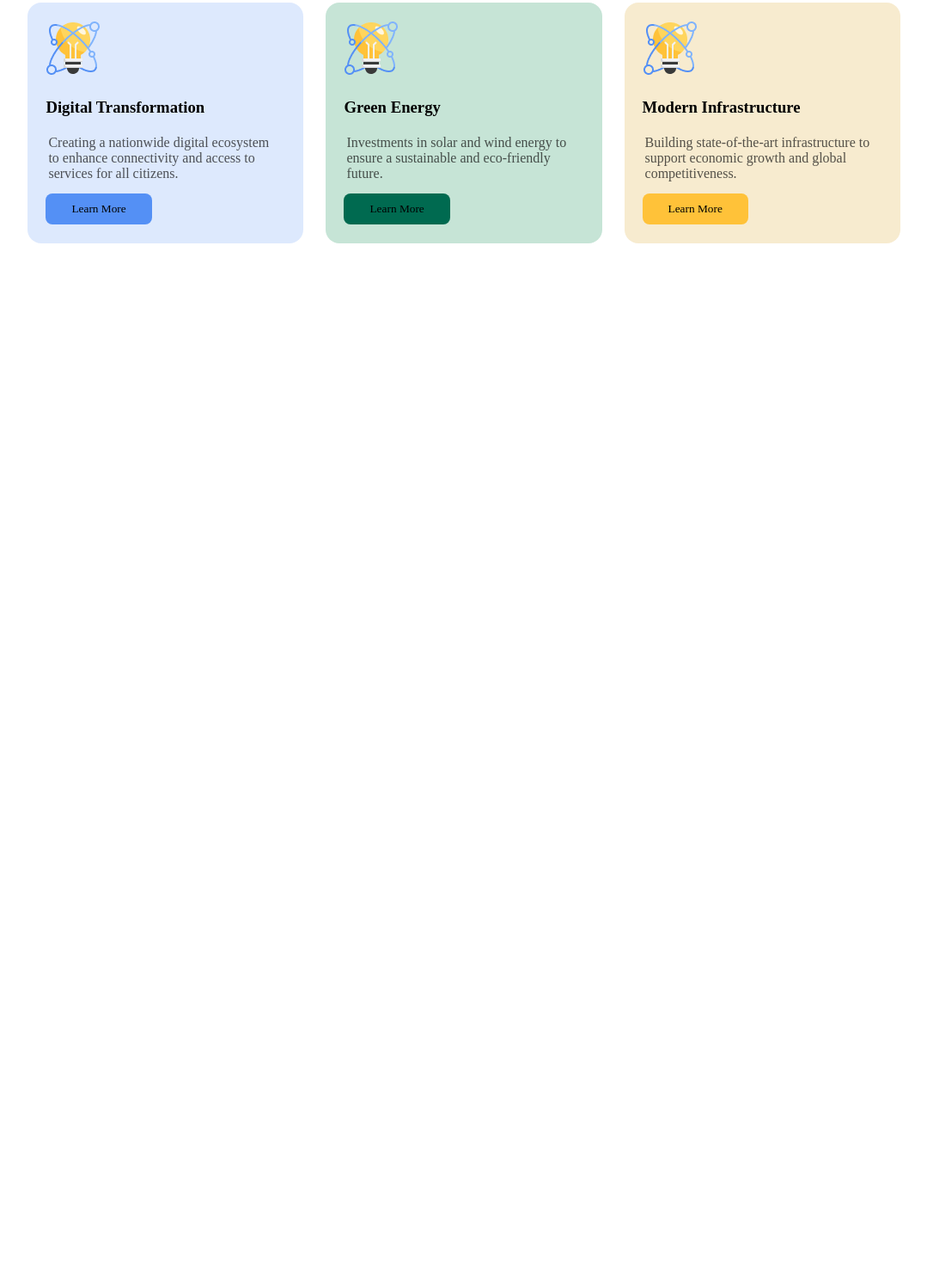
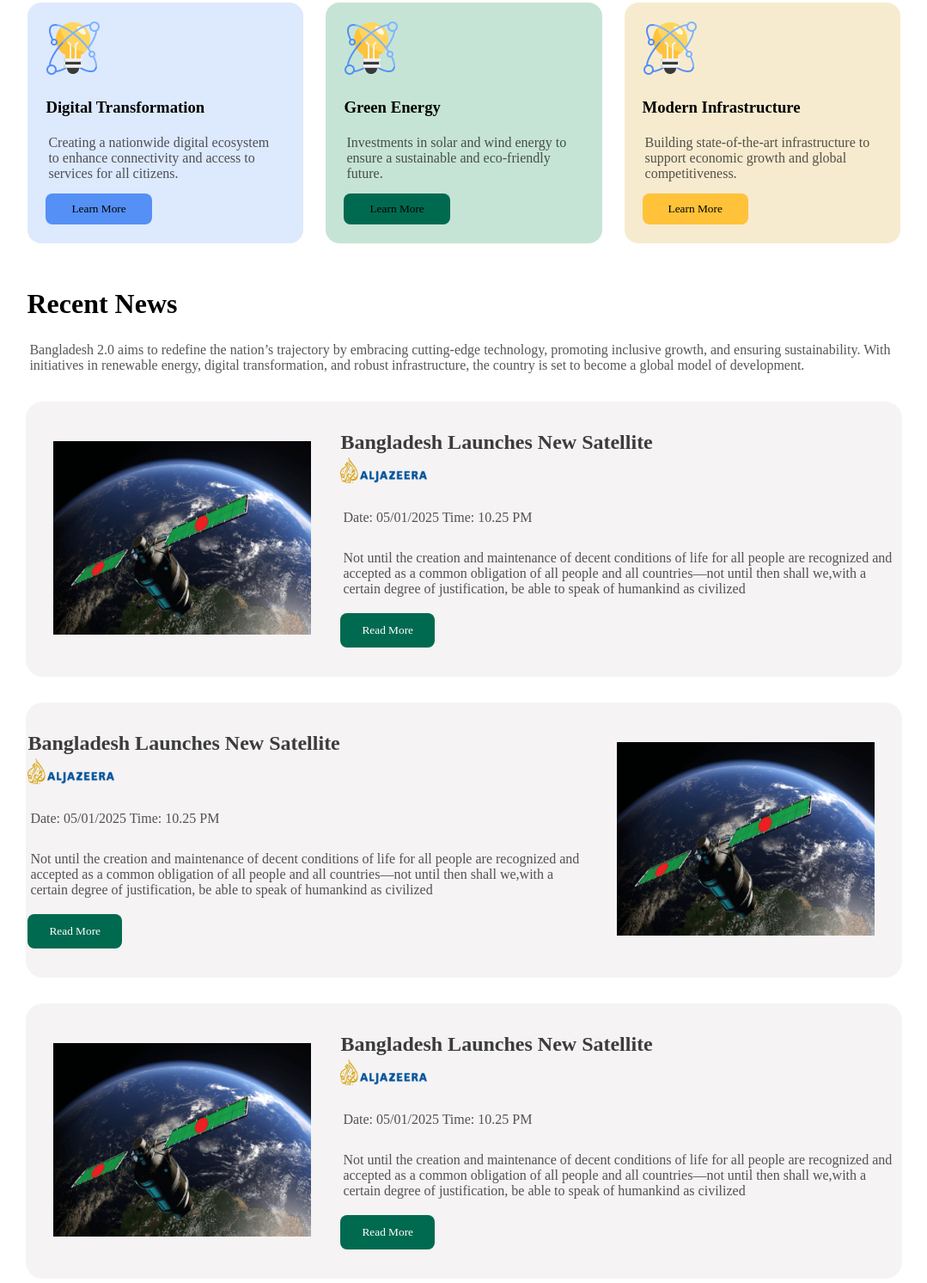
Before and after one commit to tofashish527/Assignment-1, a plain HTML site: page index.html in a window 1280 px wide. Shown: the part 674-2166 px from the top of the page at 86% size, without its empty margins (100-1179 px from the left). Before the commit the page ends 1010 px from the top, so only its background shows below. Drawn offline with Linux system fonts and the light colour scheme.

Commit message:
third commit

```diff
--- a/index.html
+++ b/index.html
@@ -8,6 +8,8 @@
 </head>
 <body>
     <header>
+
+        <!-- nav -->
         <div class="nav">
             <div class="bar">
                 <h2>Bangladesh 2.0</h2>
@@ -17,6 +19,7 @@
             </div>
         </div>
 
+        <!-- banner -->
         <div class="banner">
             <div class="banner-column">
                 <div class="banner-content">
@@ -30,6 +33,7 @@
             </div>
         </div>
 
+        <!-- Future-Vision -->
         <div class="vision">
           <h1>The Vision of Future</h1>
           <p>Bangladesh 2.0 aims to redefine the nation’s trajectory by embracing cutting-edge technology, promoting inclusive growth, and ensuring sustainability. With initiatives in renewable energy, digital transformation, and robust infrastructure, the country is set to become a global model of development.</p>
@@ -54,6 +58,53 @@
             </div>
           </div>
         </div>
+
+        <body>
+            <div class="recent">
+                <h1>Recent News</h1>
+                <p>Bangladesh 2.0 aims to redefine the nation’s trajectory by embracing cutting-edge technology, promoting inclusive growth, and ensuring sustainability. With initiatives in renewable energy, digital transformation, and robust infrastructure, the country is set to become a global model of development.</p>
+                <div class="news-container">
+                    <div class="card-1">
+                        <div class="box-1L">
+                            <img class="img-box1" src="/assets/satelite.png" alt="">
+                        </div>
+                        <div class="box-1R">
+                            <h2 class="box-title">Bangladesh Launches New Satellite</h2>
+                            <img class="img-box2"src="assets/al-jazeera.png" alt="">
+                            <p>Date: 05/01/2025 Time: 10.25 PM</p>
+                            <p>Not until the creation and maintenance of decent conditions of life for all people are recognized and accepted as a common obligation of all people and all countries—not until then shall we,with a certain degree of justification, be able to speak of humankind as civilized</p>
+                            <button class="connect">Read More</button>
+                        </div>
+                    </div>
+
+                    <div class="card-2">
+                        <div class="box-2L">
+                            <h2 class="box-title">Bangladesh Launches New Satellite</h2>
+                            <img class="img-box2"src="assets/al-jazeera.png" alt="">
+                            <p>Date: 05/01/2025 Time: 10.25 PM</p>
+                            <p>Not until the creation and maintenance of decent conditions of life for all people are recognized and accepted as a common obligation of all people and all countries—not until then shall we,with a certain degree of justification, be able to speak of humankind as civilized</p>
+                            <button class="connect">Read More</button>
+                        </div>
+                        <div class="box-2R">
+                            <img class="img-box1" src="/assets/satelite.png" alt="">
+                        </div>
+                    </div>
+
+                    <div class="card-1">
+                        <div class="box-1L">
+                            <img class="img-box1" src="/assets/satelite.png" alt="">
+                        </div>
+                        <div class="box-1R">
+                            <h2 class="box-title">Bangladesh Launches New Satellite</h2>
+                            <img class="img-box2"src="assets/al-jazeera.png" alt="">
+                            <p>Date: 05/01/2025 Time: 10.25 PM</p>
+                            <p>Not until the creation and maintenance of decent conditions of life for all people are recognized and accepted as a common obligation of all people and all countries—not until then shall we,with a certain degree of justification, be able to speak of humankind as civilized</p>
+                            <button class="connect">Read More</button>
+                        </div>
+                    </div>
+                </div>
+            </div>
+        </body>
     </header>
 
 </body>
--- a/style.css
+++ b/style.css
@@ -151,4 +151,52 @@ button{
     background-color:#FFC239;
 }
 
-/**/
+/*recent-news*/
+.recent{
+    width: 80%;
+    align-items: center;
+    margin: 0 auto;
+
+}
+.news-container{
+    width: 100%;
+    max-width: 1200px;
+    margin: 20px auto;
+    display: flex;
+    flex-direction: column;
+    gap: 20px;
+}
+.card-1,.card-2{
+    display: flex;
+    justify-content: space-around;
+    align-items: center;
+    width: 100%;
+    height: 320px;
+    margin:0 auto;
+    margin-top: 10px;
+    background-color: rgb(245, 243, 243);
+     /*border: 1px solid gray;*/
+    border-radius: 20px;
+}
+.img-box1{
+    width: 300px;
+    height: auto;
+    border-radius: 30px;
+    padding: 30px;
+}
+.img-box2{
+    height: 30px;
+    padding-top:2px ;
+}
+.box-title{
+    font-weight: 700px;
+    color: rgba(14, 14, 14, 0.8);
+}
+.connect{
+    padding: 12px 25px;
+    background-color:#006A50;
+    color: white;
+    border-radius: 8px;
+    margin-top: 15px;
+    border: none;
+}
```
